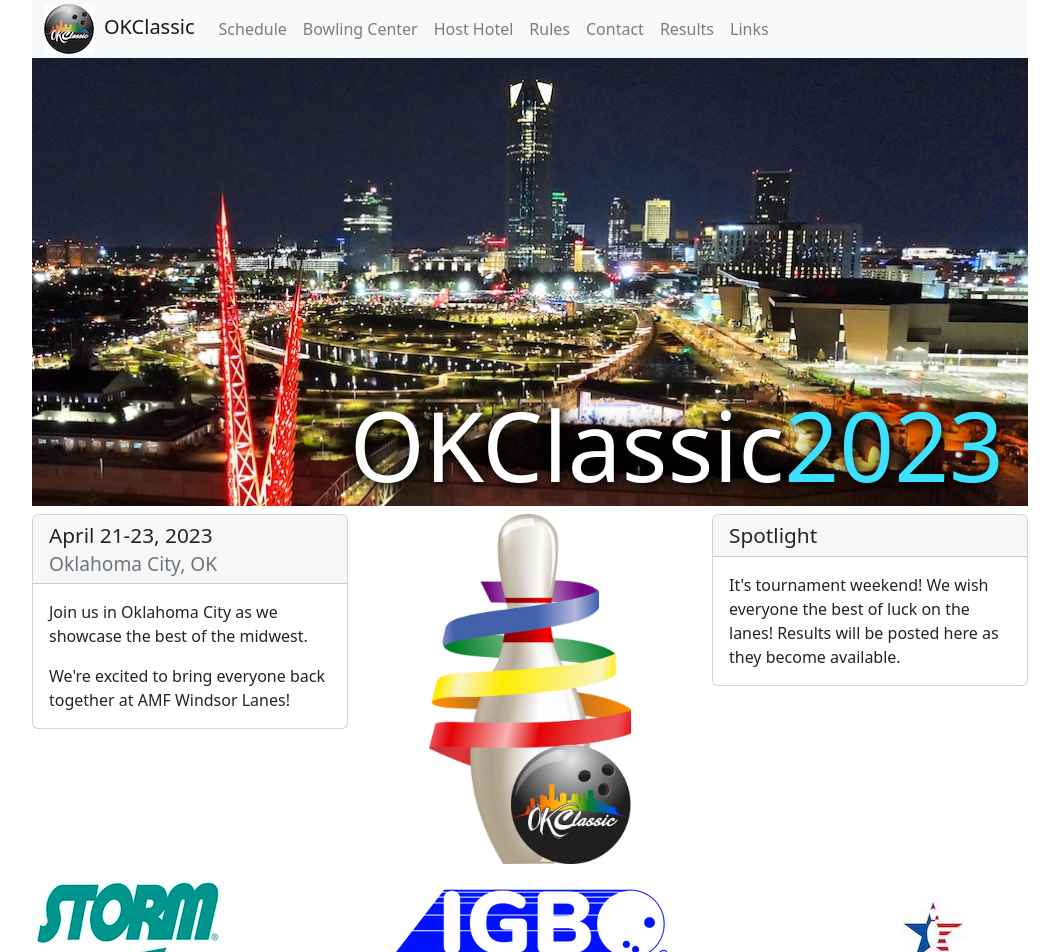
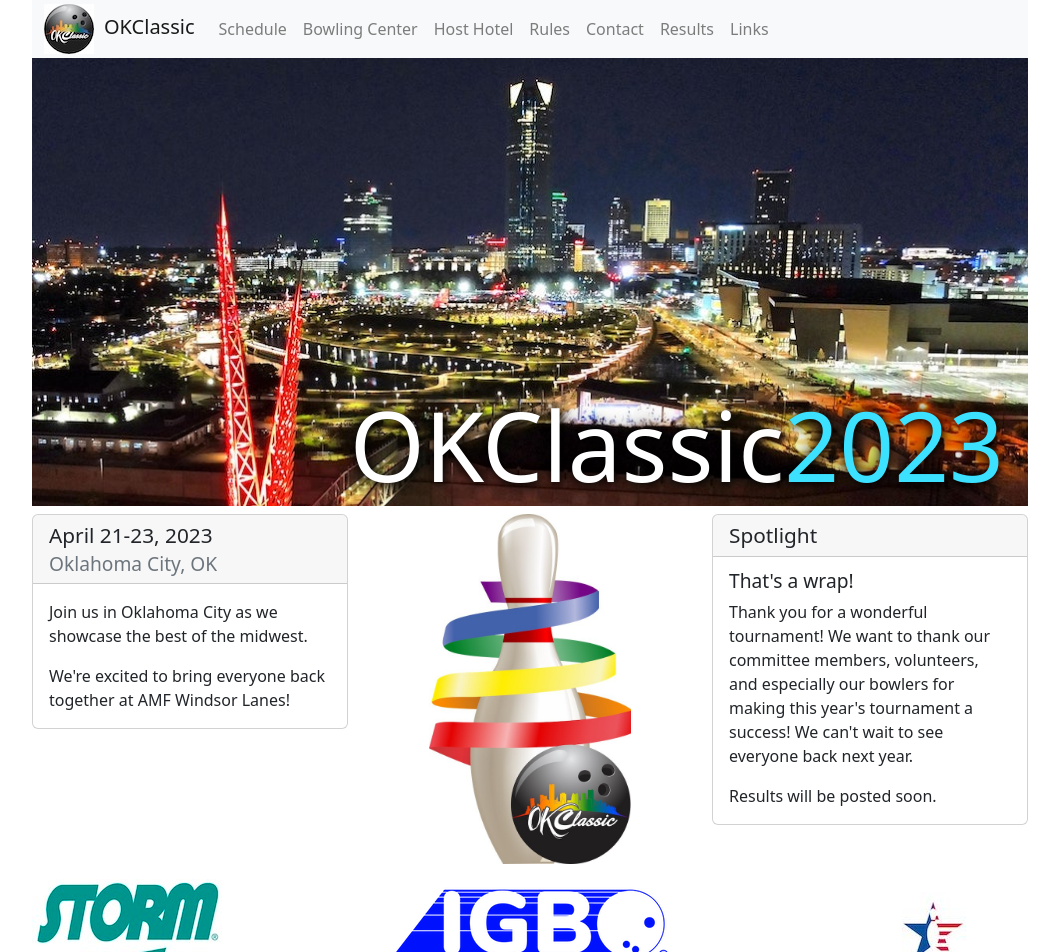
Before and after one commit to tournio/okclassic-nextjs, a Next.js app: page / in a window 1280 px wide. Shown: the top 952 px of the page, without its empty margins (110-1169 px from the left). Built offline with nearby package versions, Linux system fonts and the light colour scheme.

Commit message:
spotlight update -- end of tournament

```diff
--- a/components/spotlight.js
+++ b/components/spotlight.js
@@ -69,29 +69,29 @@ const spotlight = () => {
   //   </Card.Text>
   // );
 
+  // const text = (
+  //   <Card.Text>
+  //     It's tournament weekend! We wish everyone the best of luck on the lanes! Results will be posted here as they become available.
+  //   </Card.Text>
+  // );
+
   const text = (
-    <Card.Text>
-      It's tournament weekend! We wish everyone the best of luck on the lanes! Results will be posted here as they become available.
-    </Card.Text>
+    <>
+      <Card.Subtitle className={'pb-2'}>
+        That&apos;s a wrap!
+      </Card.Subtitle>
+      <Card.Text>
+        Thank you for a wonderful tournament! We want to thank our committee members, volunteers, and especially our bowlers for making this year&apos;s tournament a success! We can&apos;t wait to see everyone back next year.
+      </Card.Text>
+      <Card.Text>
+        Results will be posted soon.
+        {/*Check out the{' '}*/}
+        {/*<a href={'/results'}>*/}
+        {/*  results*/}
+        {/*</a>.*/}
+      </Card.Text>
+    </>
   );
-
-  // const text = (
-  //   <>
-  //     <Card.Subtitle className={'pb-2'}>
-  //       That&apos;s a wrap!
-  //     </Card.Subtitle>
-  //     <Card.Text>
-  //       Thank you for a wonderful tournament! We want to thank our committee members, volunteers, and especially our bowlers for making this year&apos;s tournament a success! We can&apos;t wait to see everyone back next year.
-  //     </Card.Text>
-  //     <Card.Text>
-  //       {/*Results will be posted soon.*/}
-  //       Check out the{' '}
-  //       <a href={'/results'}>
-  //         results
-  //       </a>.
-  //     </Card.Text>
-  //   </>
-  // );
 
   return (
     <Col xs={12} md={4}>
```
